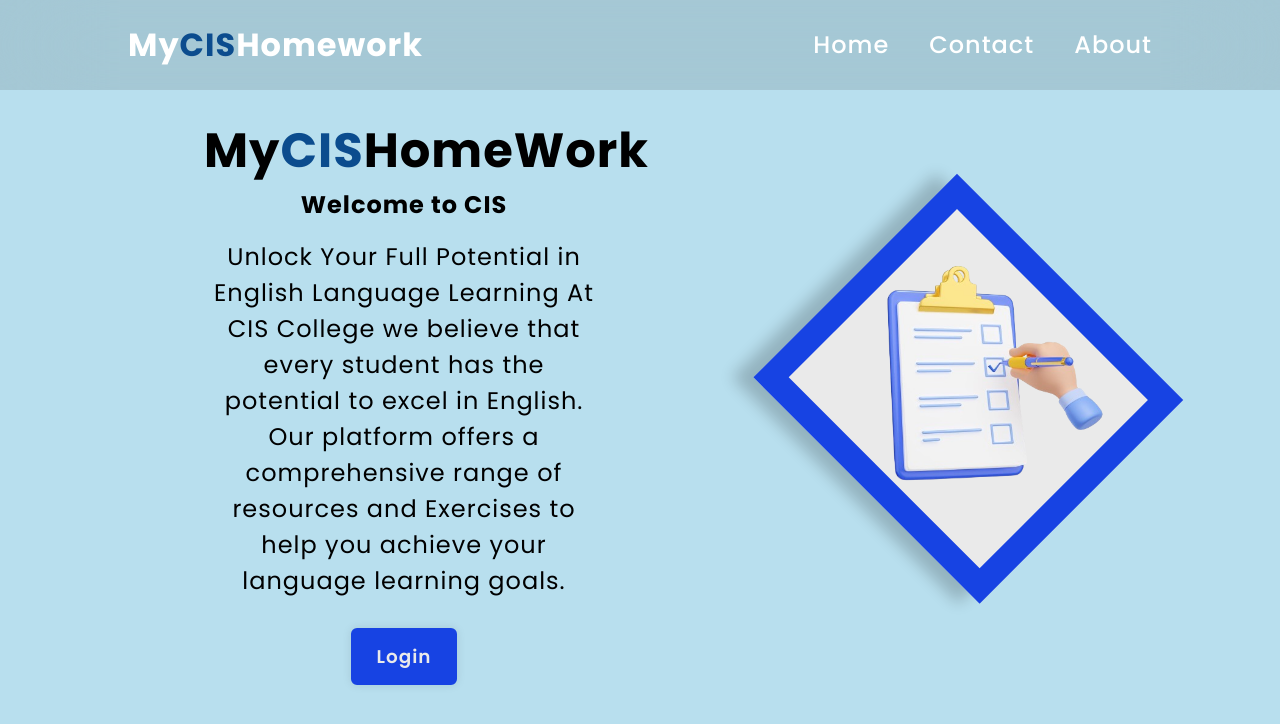
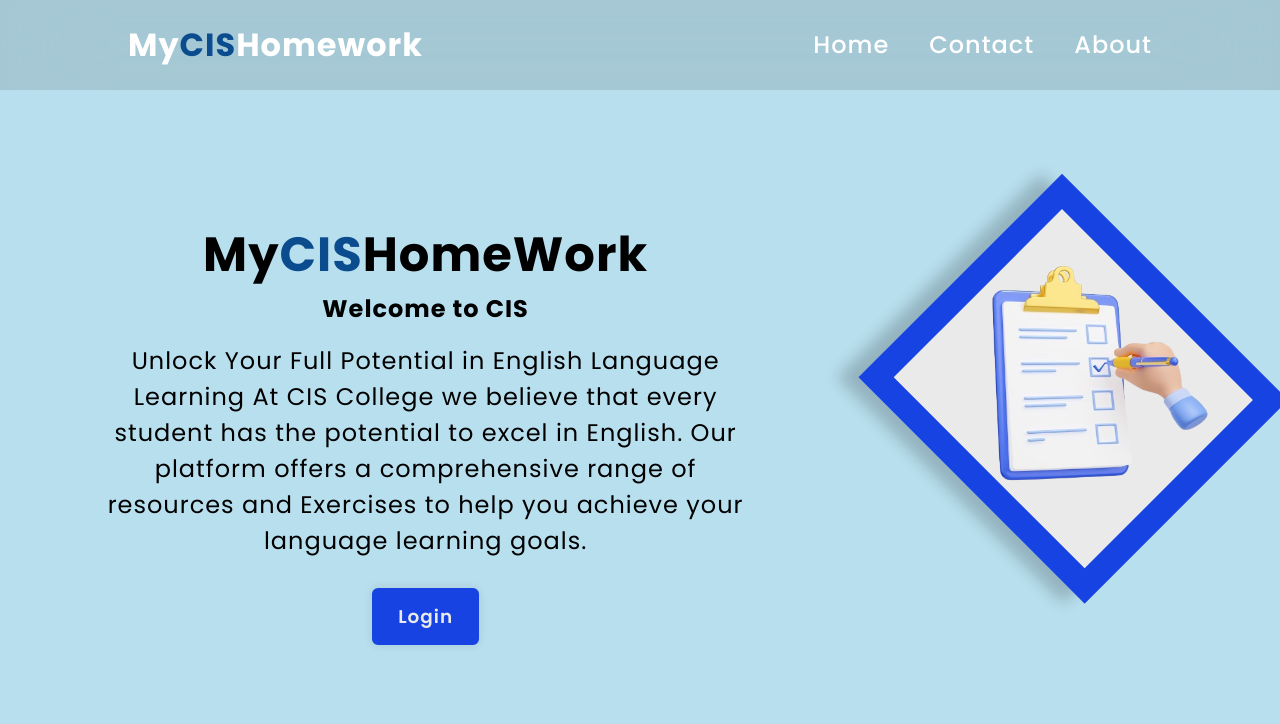
Before and after one commit to Dr-hasan001/CISQuizApp, a React (Create React App) app: page / in a window 1280 px wide. Shown: the top 724 px of the page. Built offline with nearby package versions, Linux system fonts and the light colour scheme; no server answers.

Commit message:
Update home.module.css

```diff
--- a/src/styles/home/home.module.css
+++ b/src/styles/home/home.module.css
@@ -35,6 +35,7 @@ span{
 
 .homeContent {
     max-width: 40rem;
+    padding-top:4rem;
 }
 
 .homeContent h1 {
@@ -190,12 +191,11 @@ span{
 @media (min-width: 1024px) {
 
     .home {
-        padding: 50px 10%;
+        padding: 2rem 4%;
         justify-content: space-around;
     }
 
-    .home .homeContent {
-        max-width: 25rem;}
+
 
         .homeImg .rhombus {
         width: 100%;
```
